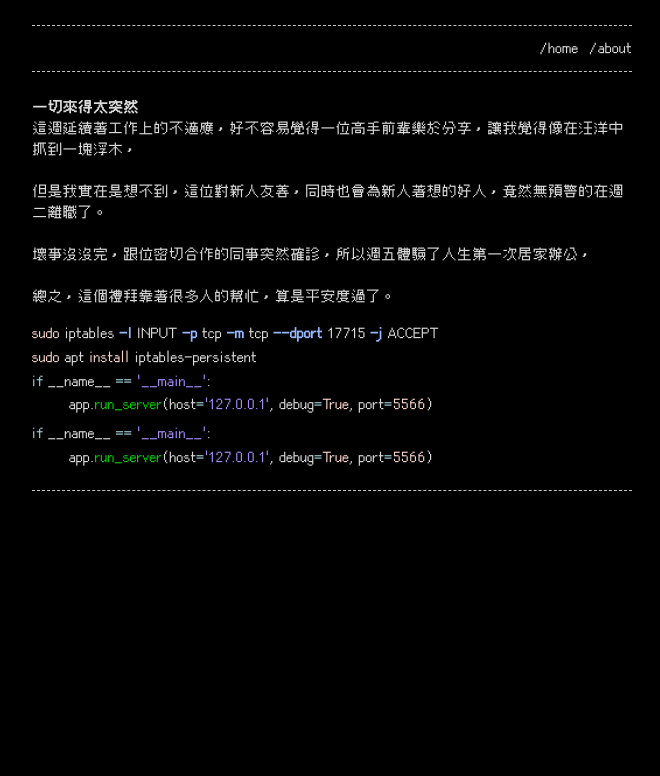
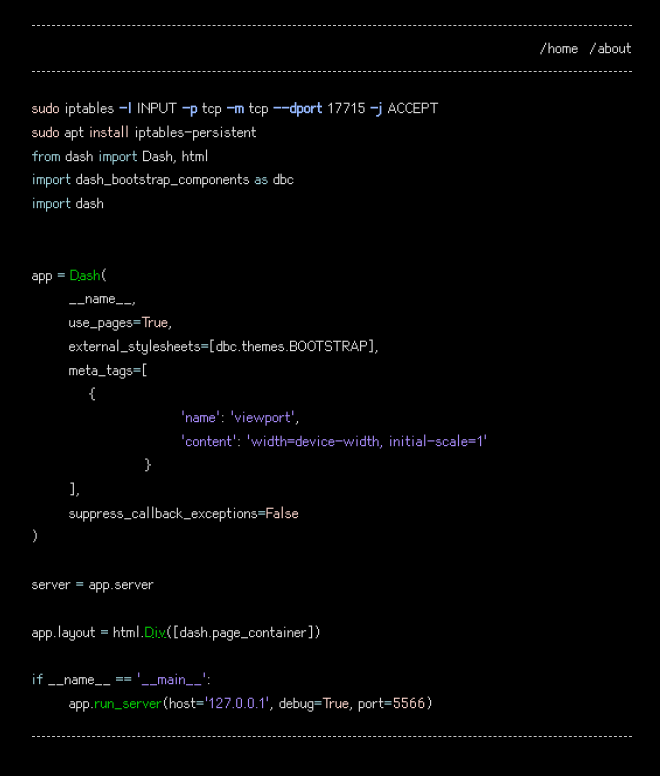
Before and after one commit to morningdip/home, a Jekyll site: the page built from _posts/2022-07-29-wfh.md, in a window 1280 px wide. Shown: the top 776 px of the page, without its empty margins (308-968 px from the left). Built offline with Jekyll 4.4.1, drawn with Linux system fonts in a browser that asks for light colours.

Commit message:
Update 2022-07-29-wfh.md

````diff
--- a/_posts/2022-07-29-wfh.md
+++ b/_posts/2022-07-29-wfh.md
@@ -5,26 +5,34 @@ date:   2022-07-25
 categories: diary
 ---
 
-## 一切來得太突然
-
-這週延續著工作上的不適應，好不容易覺得一位高手前輩樂於分享，讓我覺得像在汪洋中抓到一塊浮木，
-但是我實在是想不到，這位對新人友善，同時也會為新人著想的好人，竟然無預警的在週二離職了。
-壞事沒沒完，跟位密切合作的同事突然確診，所以週五體驗了人生第一次居家辦公，
-總之，這個禮拜靠著很多人的幫忙，算是平安度過了。
-
 ```shell
 sudo iptables -I INPUT -p tcp -m tcp --dport 17715 -j ACCEPT
 sudo apt install iptables-persistent
 ```
 
 ```python
+from dash import Dash, html
+import dash_bootstrap_components as dbc
+import dash
+
+
+app = Dash(
+        __name__,
+        use_pages=True,
+        external_stylesheets=[dbc.themes.BOOTSTRAP],
+        meta_tags=[
+            {
+				'name': 'viewport',
+				'content': 'width=device-width, initial-scale=1'
+			}
+        ],
+        suppress_callback_exceptions=False
+)
+
+server = app.server
+
+app.layout = html.Div([dash.page_container])
+
 if __name__ == '__main__':
 	app.run_server(host='127.0.0.1', debug=True, port=5566)
 ```
-
-{% highlight python %}
-
-if __name__ == '__main__':
-	app.run_server(host='127.0.0.1', debug=True, port=5566)
-
-{% endhighlight %}
````
